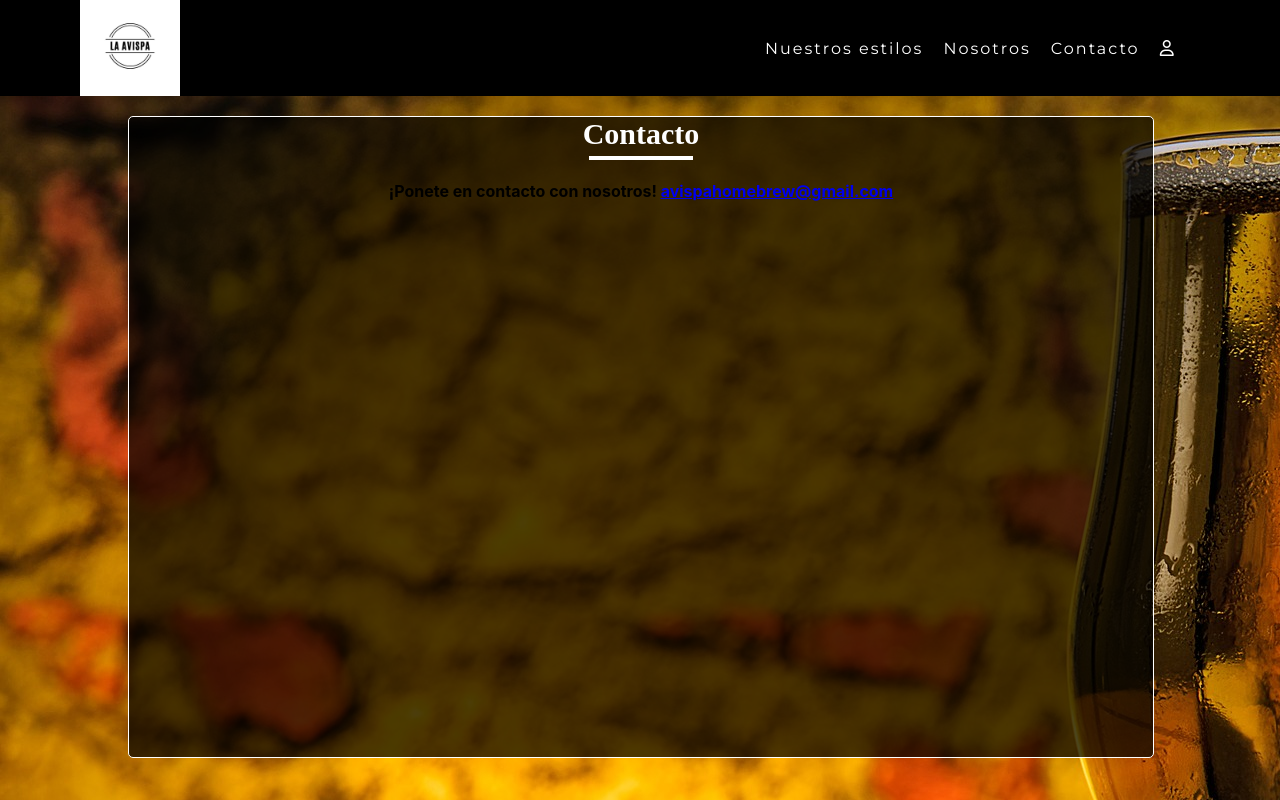
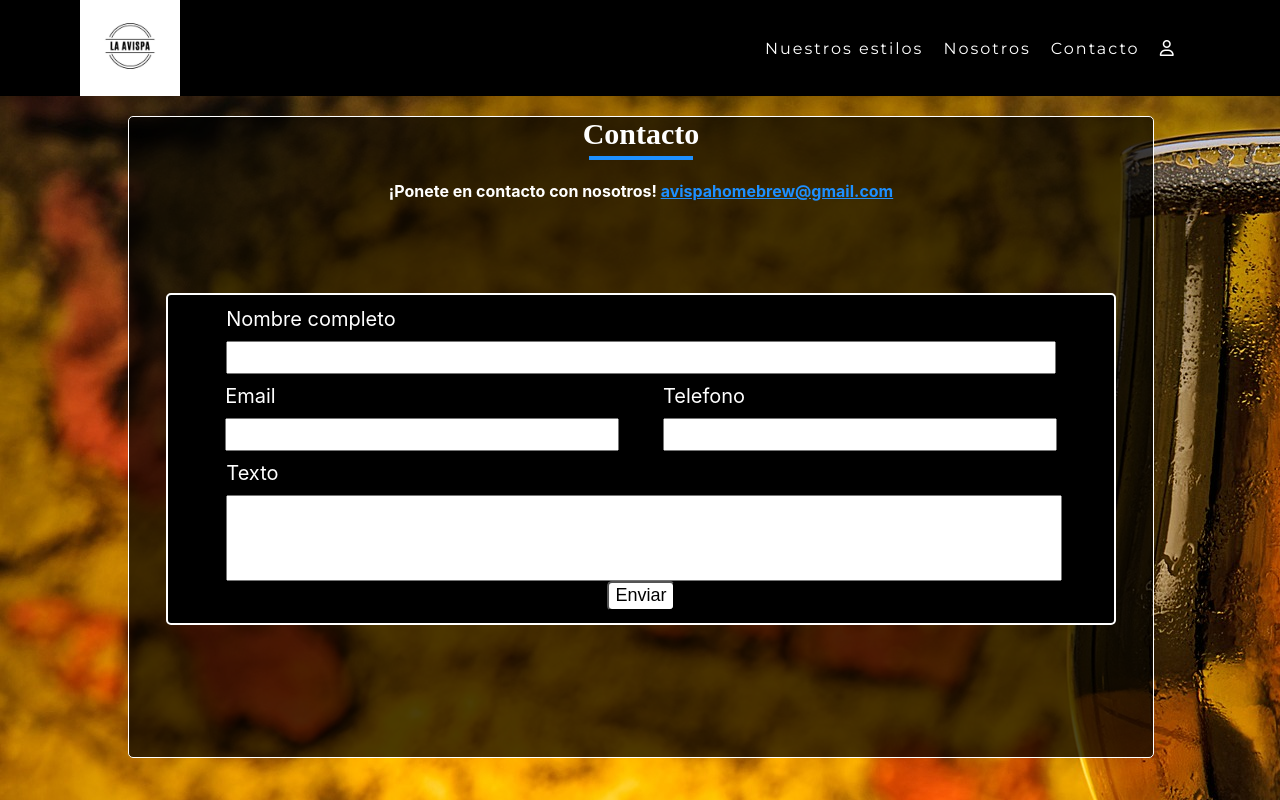
Before and after one commit to Pablito-1988/avispa_beer, a React (Create React App) app in the folder my-app/: page /contacto in a window 1280 px wide. Shown: the top 800 px of the page. Built offline with nearby package versions, Linux system fonts and the light colour scheme; a web font is replaced by a local one.

Commit message:
contactForm with css

```diff
--- a/my-app/src/components/main/Contacto/Contacto.js
+++ b/my-app/src/components/main/Contacto/Contacto.js
@@ -1,5 +1,6 @@
 
 import './contacto.css'
+import { Formik, Form, ErrorMessage } from 'formik';
 
 function Contacto (){
     return(
@@ -8,7 +9,82 @@ function Contacto (){
                 <h2>Contacto</h2>
                 <div className='underline'></div>
                 <h4>¡Ponete en contacto con nosotros!  <a href="mailto:avispahomebrew@gmail.com">avispahomebrew@gmail.com</a></h4>
+                <Formik
+                    initialValues = {{
+                        email:'',
+                        phone:'',
+                        fullName:'',
+                        text:''
+                    }}
+                    validate={(values)=>{
+                        const errors ={}
+                        if (!values.email) {
+                            errors.email = 'Debes agregar un email porfavor'
+                         }
+                         if (!values.phone) {
+                            errors.phone = 'Debes agregar un telefono porfavor'
+                         }
+                         if (!values.fullName) {
+                            errors.fullName = 'Debes agregar un Nombre'
+                         }
+                         if (!values.text) {
+                            errors.text = 'Debes agregar un texto'
+                         }
+                         return errors
+                    }}
+                    onSubmit={(values)=>{
+                        console.log(values)
+                    }}
+                >
+                   {({ handleChange, setFieldValue}) => (
+                       <Form className='contactForm'>
+                           <div className='nameField'>
+                           <label>Nombre completo</label>
+                           <input
+                                type='text'
+                                onChange={handleChange}
+                                name='fullName'
+                                id='fullName'
+                                className='fullName'/>
+                        <ErrorMessage name='fullName' className='errors' component='span' />
+                            </div>
+                            <div className='secondRow'>
+                                <div className='emailField'>
+                                <label>Email</label>
+                                <input
+                                type='email'
+                                onChange={handleChange}
+                                name='email'
+                                id='email'
+                                className='email'/>
+                        <ErrorMessage name='email' className='errors' component='span' />
+                            </div>
+                            <div className='phoneField'>
+                                <label>Telefono</label>
+                                <input
+                                type='tel'
+                                onChange={handleChange}
+                                name='phone'
+                                id='phone'
+                                className='phone'/>
+                        <ErrorMessage name='phone' className='errors' component='span' />
+                            </div>
+                            </div>
+                            <div className='textField'>
+                            <label>Texto</label>
+                            <textarea
+                                 typeof='text'
+                                 onChange={handleChange}
+                                 name='text'
+                                 id='text'
+                                 className='text'/>
+                            <ErrorMessage name='text' className='errors' component='span' />
+                            </div>
+                        <button type='submit'>Enviar</button>
 
+                       </Form>
+                   )}
+                </Formik>
 
             </div>
 
--- a/my-app/src/components/main/Contacto/contacto.css
+++ b/my-app/src/components/main/Contacto/contacto.css
@@ -13,19 +13,27 @@ h2{
     margin-bottom: 5px;
 
 }
+h4{
+    color: white;
+}
+a{
+    color: dodgerblue;
+}
 .underline{
-    border: 2px solid white;
+    border: 2px solid dodgerblue;
     width: 100px;
     text-align: center;
     margin: 0 auto;
-    animation-duration: 3s;
+    animation-duration: 4s;
     animation-name: grow;
     animation-iteration-count:1
 }
 @keyframes grow {
-    0%{width: 0px;}
+    0%{width: 0px;
+        opacity: 0;}
 
-    100%{width: 100px;}
+    100%{width: 100px;
+        opacity: 1;}
 }
 
 .wrapper{
@@ -41,3 +49,37 @@ h2{
     border-radius: 5px;
 
 }
+
+.contactForm{
+    width: 90%;
+    display: flex;
+    align-items: center;
+    margin-top: 70px;
+}
+.secondRow{
+    display: flex;
+    justify-content: space-around;
+    align-items: center;
+    width: 95%;
+}
+textarea{
+    height: 80px;
+    font-size: 18px;
+        width: 100%;
+        resize: none;
+}
+.nameField{
+    display: flex;
+    flex-direction: column;
+    width: 90%;
+}
+.textField{
+    width: 90%;
+    display: flex;
+    flex-direction: column;
+}
+.emailField,.phoneField{
+    display: flex;
+    flex-direction: column;
+    width: 45%;
+}
```
